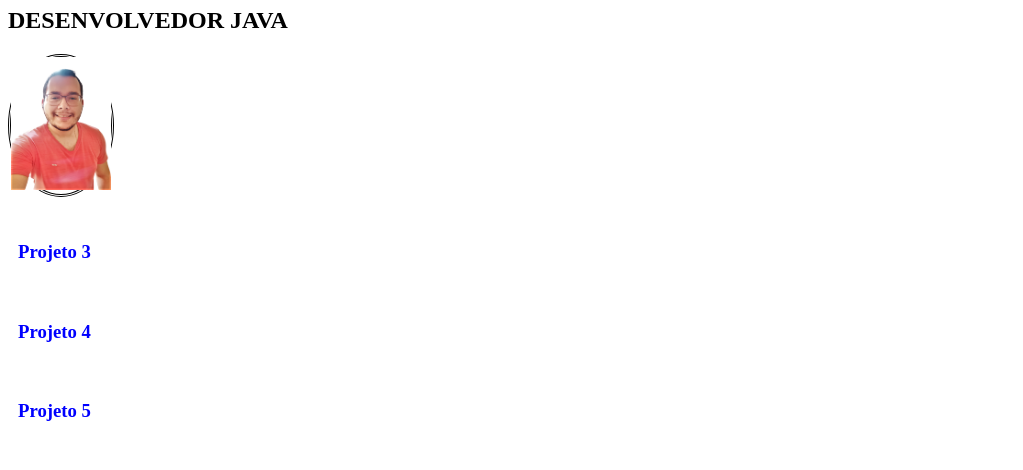
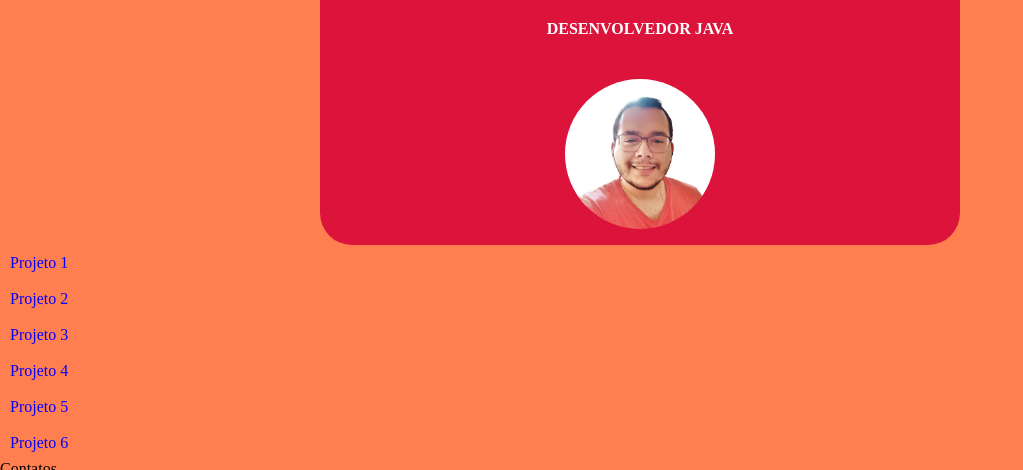
Before and after one commit to Figueiredoisaac/Isaac.me, a plain HTML site: page index.html in a window 1280 px wide. Shown: the part 73-543 px from the top of the page, without its empty margins (0-1023 px from the left). Drawn offline with Linux system fonts and the light colour scheme.

Commit message:
acrescentado reset.css e evoluindo o style.css

```diff
--- /dev/null
+++ b/assets/css/reset.css
@@ -0,0 +1,48 @@
+/* http://meyerweb.com/eric/tools/css/reset/
+   v2.0 | 20110126
+   License: none (public domain)
+*/
+
+html, body, div, span, applet, object, iframe,
+h1, h2, h3, h4, h5, h6, p, blockquote, pre,
+a, abbr, acronym, address, big, cite, code,
+del, dfn, em, img, ins, kbd, q, s, samp,
+small, strike, strong, sub, sup, tt, var,
+b, u, i, center,
+dl, dt, dd, ol, ul, li,
+fieldset, form, label, legend,
+table, caption, tbody, tfoot, thead, tr, th, td,
+article, aside, canvas, details, embed,
+figure, figcaption, footer, header, hgroup,
+menu, nav, output, ruby, section, summary,
+time, mark, audio, video {
+	margin: 0;
+	padding: 0;
+	border: 0;
+	font-size: 100%;
+	font: inherit;
+	vertical-align: baseline;
+}
+/* HTML5 display-role reset for older browsers */
+article, aside, details, figcaption, figure,
+footer, header, hgroup, menu, nav, section {
+	display: block;
+}
+body {
+	line-height: 1;
+}
+ol, ul {
+	list-style: none;
+}
+blockquote, q {
+	quotes: none;
+}
+blockquote:before, blockquote:after,
+q:before, q:after {
+	content: '';
+	content: none;
+}
+table {
+	border-collapse: collapse;
+	border-spacing: 0;
+}
--- a/assets/css/style.css
+++ b/assets/css/style.css
@@ -1,22 +1,44 @@
+body{
+background-color: coral;
+}
+
 .container-perfil{
-    display: block;
+
+    display: flex;
+    flex-direction: column;
+    justify-content: center;
     align-items: center;
-    justify-content: center;
-
+    border-radius: 2rem;
+    background-color: crimson;
+    max-width: 50%;
+    max-height: 50%;
+    margin-left: 25%;
+    margin-top: 2rem;
 }
 .container-perfil-titulo{
-
+    display: flex;
+    flex-direction: column;
+    justify-content: center;
+    align-items: center;
+    margin: 1rem;
+}
+.container-perfil-titulo h1,.container-perfil-titulo h2{
+    font-size: 1rem;
+    font-weight: 700;
+    padding: 10px;
+    color: white;
 }
 .container-foto-perfil{
     border-radius: 50%;
-    border-style: double;
-    position: absolute;
+    border-style: solid;
+    overflow: hidden;
+    max-width: 150px;
+    max-height: 150px;
+    margin: 1rem;
 }
 
 .foto-perfil{
-    position: relative;
-    max-width: 100px;
-    max-height: 150px;
+    max-width: 150px;
 }
 
 .container-perfil-info{
--- a/index.html
+++ b/index.html
@@ -5,6 +5,7 @@
     <meta charset="UTF-8" />
     <meta http-equiv="X-UA-Compatible" content="IE=edge" />
     <meta name="viewport" content="width=device-width, initial-scale=1.0" />
+    <link rel="stylesheet" href="assets/css/reset.css" />
     <link rel="stylesheet" href="assets/css/style.css" />
     <link rel="preconnect" href="https://fonts.googleapis.com" />
     <link rel="preconnect" href="https://fonts.gstatic.com" crossorigin />
@@ -20,14 +21,13 @@
     </header>
     <div class="container-perfil">
         <div class="container-perfil-titulo">
-
             <h1>ISAAC FIGUEIREDO</h1>
             <h2>DESENVOLVEDOR JAVA</h2>
+        </div>
             <div class="container-foto-perfil">
                 <img class="foto-perfil" src="assets\imagens\foto-isaac.png" alt="foto-isaac">
             </div>
             <div>
-        </div>
         <div class="container-perfil-info">
 
             <h2>Biogragia</h2>
```
